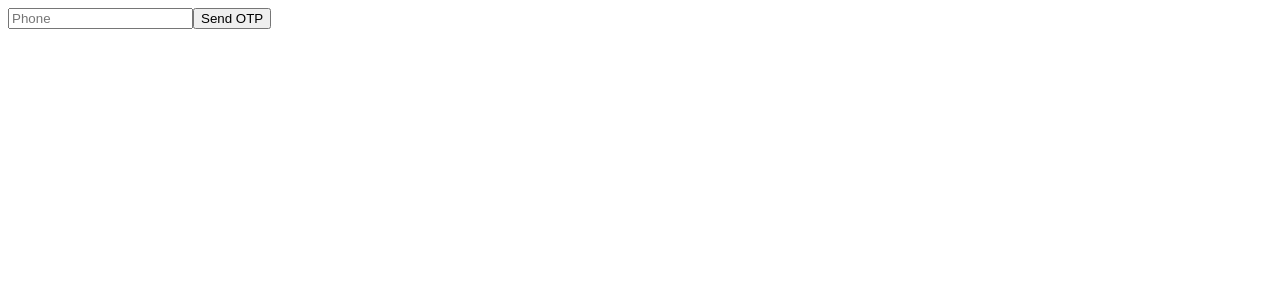
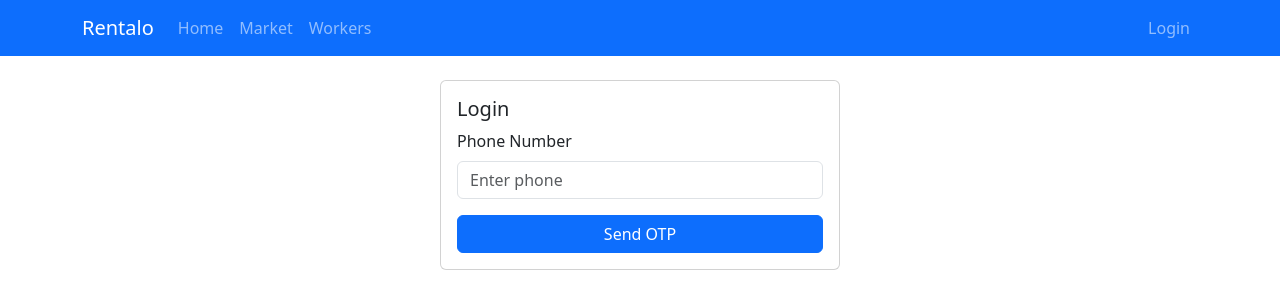
Before and after one commit to Prateek-byte/rentalo, a React (Create React App) app in the folder client/: page /login in a window 1280 px wide. Shown: the top 308 px of the page. Built offline with nearby package versions, Linux system fonts and the light colour scheme.

Commit message:
the ui has been improved using bootstrap css

```diff
--- a/client/package.json
+++ b/client/package.json
@@ -10,7 +10,9 @@
   },
   "dependencies": {
     "axios": "^1.4.0",
+    "bootstrap": "^5.3.6",
     "react": "^18.2.0",
+    "react-bootstrap": "^2.10.9",
     "react-dom": "^18.2.0",
     "react-router-dom": "^6.11.1",
     "react-scripts": "5.0.1"
--- a/client/src/App.js
+++ b/client/src/App.js
@@ -4,10 +4,25 @@ import VerifyOTP from "./pages/VerifyOTP";
 import Home from "./pages/Home";
 import BuyRentSell from "./pages/BuyRentSell";
 import HireWorker from "./pages/HireWorker";
+import { Navbar, Nav, Container } from 'react-bootstrap';
 
 function App() {
   return (
     <BrowserRouter>
+      <Navbar bg="primary" variant="dark">
+        <Container>
+          <Navbar.Brand href="/">Rentalo</Navbar.Brand>
+          <Nav className="me-auto">
+            <Nav.Link href="/">Home</Nav.Link>
+            <Nav.Link href="/market">Market</Nav.Link>
+            <Nav.Link href="/workers">Workers</Nav.Link>
+          </Nav>
+          <Nav>
+            <Nav.Link href="/login">Login</Nav.Link>
+          </Nav>
+        </Container>
+      </Navbar>
+      <Container className="mt-4">
         <Routes>
           <Route path="/" element={<Home />} />
           <Route path="/login" element={<Login />} />
@@ -16,6 +31,7 @@ function App() {
           <Route path="/market" element={<BuyRentSell />} />
           <Route path="/workers" element={<HireWorker />} />
         </Routes>
+      </Container>
     </BrowserRouter>
   );
 }
--- a/client/src/pages/Login.jsx
+++ b/client/src/pages/Login.jsx
@@ -1,6 +1,7 @@
 import { useState } from "react";
 import api from "../api";
 import { useNavigate } from "react-router-dom";
+import { Form, Button, Card } from "react-bootstrap";
 
 export default function Login() {
   const [phone, setPhone] = useState("");
@@ -14,13 +15,25 @@ export default function Login() {
   };
 
   return (
-    <form onSubmit={submit}>
-      <input
-        placeholder="Phone"
-        onChange={(e) => setPhone(e.target.value)}
-        required
-      />
-      <button type="submit">Send OTP</button>
-    </form>
+    <Card className="mx-auto" style={{ maxWidth: "400px" }}>
+      <Card.Body>
+        <Card.Title>Login</Card.Title>
+        <Form onSubmit={submit}>
+          <Form.Group className="mb-3" controlId="phone">
+            <Form.Label>Phone Number</Form.Label>
+            <Form.Control
+              type="text"
+              placeholder="Enter phone"
+              value={phone}
+              onChange={(e) => setPhone(e.target.value)}
+              required
+            />
+          </Form.Group>
+          <Button variant="primary" type="submit" className="w-100">
+            Send OTP
+          </Button>
+        </Form>
+      </Card.Body>
+    </Card>
   );
 }
```
Also changed, not shown: client/src/index.js (+5 -4 lines), 1 other file (tests, documents, lock files or other folders). Lines whose indentation alone changed are shown as unchanged.
